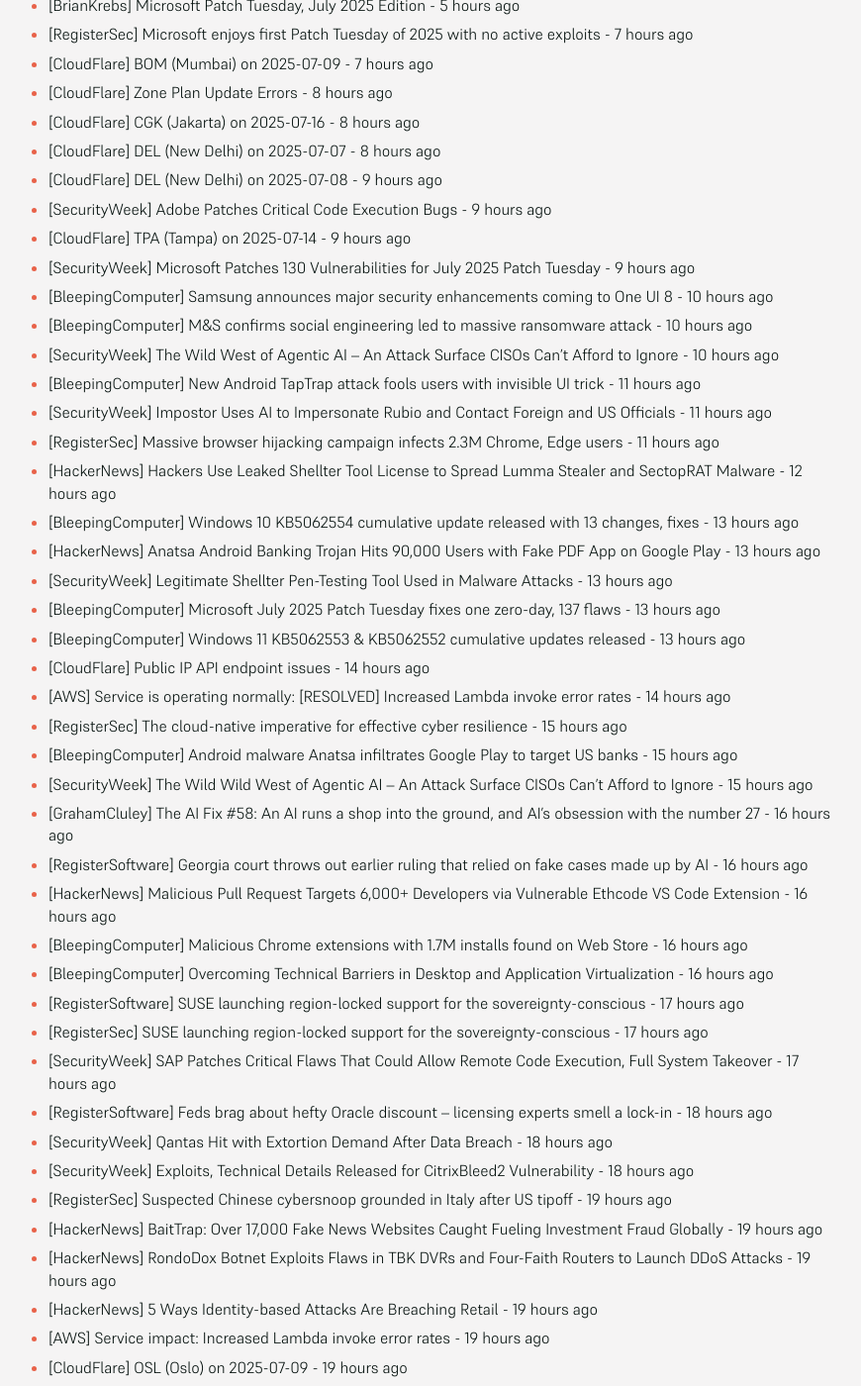
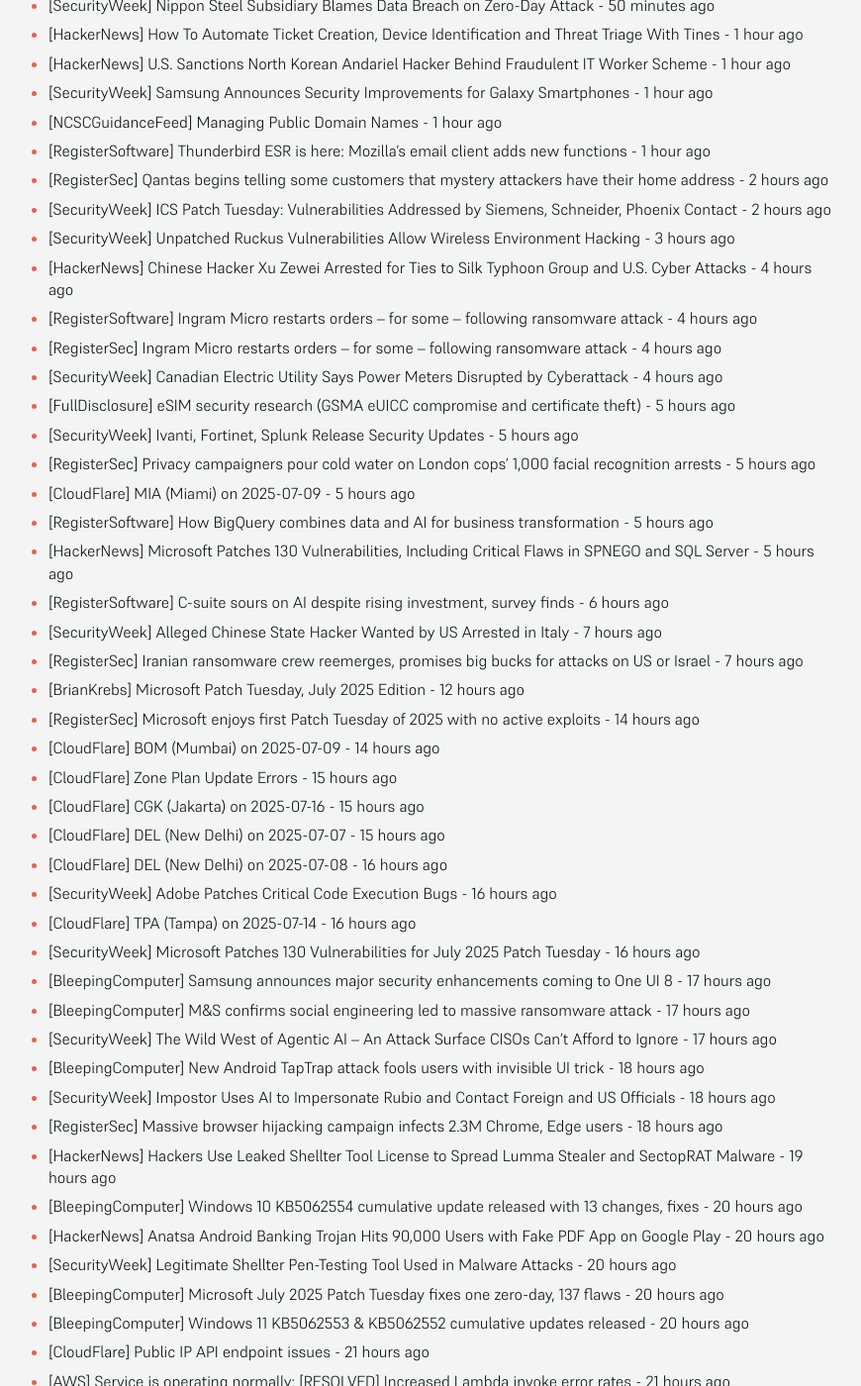
Before and after one commit to SecOpsNews/news, a Jekyll site: the page built from index.md, in a window 1280 px wide and 1400 px high, scrolled down 339 px. Shown: the whole window at 99% size, without its empty margins (215-1085 px from the left). Built offline with Jekyll 4.4.1, drawn with Linux system fonts in a browser that asks for light colours; some of the changed text lies outside the part shown.

Commit message:
New Feed

```diff
--- a/index.md
+++ b/index.md
@@ -9,57 +9,79 @@ description: Latest Updates
 
 <!-- SecOps start -->
 
-- [SecurityWeek] Alleged Chinese State Hacker Wanted by US Arrested in Italy - 20 minutes ago
-- [RegisterSec] Iranian ransomware crew reemerges, promises big bucks for attacks on US or Israel - 20 minutes ago
-- [BrianKrebs] Microsoft Patch Tuesday, July 2025 Edition - 5 hours ago
-- [RegisterSec] Microsoft enjoys first Patch Tuesday of 2025 with no active exploits - 7 hours ago
-- [CloudFlare] BOM (Mumbai) on 2025-07-09 - 7 hours ago
-- [CloudFlare] Zone Plan Update Errors - 8 hours ago
-- [CloudFlare] CGK (Jakarta) on 2025-07-16 - 8 hours ago
-- [CloudFlare] DEL (New Delhi) on 2025-07-07 - 8 hours ago
-- [CloudFlare] DEL (New Delhi) on 2025-07-08 - 9 hours ago
-- [SecurityWeek] Adobe Patches Critical Code Execution Bugs - 9 hours ago
-- [CloudFlare] TPA (Tampa) on 2025-07-14 - 9 hours ago
-- [SecurityWeek] Microsoft Patches 130 Vulnerabilities for July 2025 Patch Tuesday - 9 hours ago
-- [BleepingComputer] Samsung announces major security enhancements coming to One UI 8 - 10 hours ago
-- [BleepingComputer] M&S confirms social engineering led to massive ransomware attack - 10 hours ago
-- [SecurityWeek] The Wild West of Agentic AI – An Attack Surface CISOs Can’t Afford to Ignore - 10 hours ago
-- [BleepingComputer] New Android TapTrap attack fools users with invisible UI trick - 11 hours ago
-- [SecurityWeek] Impostor Uses AI to Impersonate Rubio and Contact Foreign and US Officials - 11 hours ago
-- [RegisterSec] Massive browser hijacking campaign infects 2.3M Chrome, Edge users - 11 hours ago
-- [HackerNews] Hackers Use Leaked Shellter Tool License to Spread Lumma Stealer and SectopRAT Malware - 12 hours ago
-- [BleepingComputer] Windows 10 KB5062554 cumulative update released with 13 changes, fixes - 13 hours ago
-- [HackerNews] Anatsa Android Banking Trojan Hits 90,000 Users with Fake PDF App on Google Play - 13 hours ago
-- [SecurityWeek] Legitimate Shellter Pen-Testing Tool Used in Malware Attacks - 13 hours ago
-- [BleepingComputer] Microsoft July 2025 Patch Tuesday fixes one zero-day, 137 flaws - 13 hours ago
-- [BleepingComputer] Windows 11 KB5062553 & KB5062552  cumulative updates released - 13 hours ago
-- [CloudFlare] Public IP API endpoint issues - 14 hours ago
-- [AWS] Service is operating normally: [RESOLVED] Increased Lambda invoke error rates - 14 hours ago
-- [RegisterSec] The cloud-native imperative for effective cyber resilience - 15 hours ago
-- [BleepingComputer] Android malware Anatsa infiltrates Google Play to target US banks - 15 hours ago
-- [SecurityWeek] The Wild Wild West of Agentic AI – An Attack Surface CISOs Can’t Afford to Ignore - 15 hours ago
-- [GrahamCluley] The AI Fix #58: An AI runs a shop into the ground, and AI’s obsession with the number 27 - 16 hours ago
-- [RegisterSoftware] Georgia court throws out earlier ruling that relied on fake cases made up by AI - 16 hours ago
-- [HackerNews] Malicious Pull Request Targets 6,000+ Developers via Vulnerable Ethcode VS Code Extension - 16 hours ago
-- [BleepingComputer] Malicious Chrome extensions with 1.7M installs found on Web Store - 16 hours ago
-- [BleepingComputer] Overcoming Technical Barriers in Desktop and Application Virtualization - 16 hours ago
-- [RegisterSoftware] SUSE launching region-locked support for the sovereignty-conscious - 17 hours ago
-- [RegisterSec] SUSE launching region-locked support for the sovereignty-conscious - 17 hours ago
-- [SecurityWeek] SAP Patches Critical Flaws That Could Allow Remote Code Execution, Full System Takeover - 17 hours ago
-- [RegisterSoftware] Feds brag about hefty Oracle discount – licensing experts smell a lock-in - 18 hours ago
-- [SecurityWeek] Qantas Hit with Extortion Demand After Data Breach - 18 hours ago
-- [SecurityWeek] Exploits, Technical Details Released for CitrixBleed2 Vulnerability - 18 hours ago
-- [RegisterSec] Suspected Chinese cybersnoop grounded in Italy after US tipoff - 19 hours ago
-- [HackerNews] BaitTrap: Over 17,000 Fake News Websites Caught Fueling Investment Fraud Globally - 19 hours ago
-- [HackerNews] RondoDox Botnet Exploits Flaws in TBK DVRs and Four-Faith Routers to Launch DDoS Attacks - 19 hours ago
-- [HackerNews] 5 Ways Identity-based Attacks Are Breaching Retail - 19 hours ago
-- [AWS] Service impact: Increased Lambda invoke error rates - 19 hours ago
-- [CloudFlare] OSL (Oslo) on 2025-07-09 - 19 hours ago
-- [RegisterSoftware] Firefox is fine. The people running it are not - 21 hours ago
-- [HackerNews] Researchers Uncover Batavia Windows Spyware Stealing Documents from Russian Firms - 22 hours ago
-- [RegisterSec] Is your password ecosystem ready for the regulators? - 22 hours ago
-- [TroyHunt] Weekly Update 459 - 22 hours ago
-- [RegisterSoftware] Microsoft developer ported vector database coded in SAP’s ABAP to the ZX Spectrum - 23 hours ago
+- [RegisterSoftware] Elon Musk's Grok chatbot posts Mein Kampf 2.0 in now-deleted X rant - 22 minutes ago
+- [RegisterSoftware] Google Cloud lands gig to make 100,000 UK civil servants tech-literate - 22 minutes ago
+- [SecurityWeek] Nippon Steel Subsidiary Blames Data Breach on Zero-Day Attack - 50 minutes ago
+- [HackerNews] How To Automate Ticket Creation, Device Identification and Threat Triage With Tines - 1 hour ago
+- [HackerNews] U.S. Sanctions North Korean Andariel Hacker Behind Fraudulent IT Worker Scheme - 1 hour ago
+- [SecurityWeek] Samsung Announces Security Improvements for Galaxy Smartphones - 1 hour ago
+- [NCSCGuidanceFeed] Managing Public Domain Names - 1 hour ago
+- [RegisterSoftware] Thunderbird ESR is here: Mozilla's email client adds new functions - 1 hour ago
+- [RegisterSec] Qantas begins telling some customers that mystery attackers have their home address - 2 hours ago
+- [SecurityWeek] ICS Patch Tuesday: Vulnerabilities Addressed by Siemens, Schneider, Phoenix Contact - 2 hours ago
+- [SecurityWeek] Unpatched Ruckus Vulnerabilities Allow Wireless Environment Hacking - 3 hours ago
+- [HackerNews] Chinese Hacker Xu Zewei Arrested for Ties to Silk Typhoon Group and U.S. Cyber Attacks - 4 hours ago
+- [RegisterSoftware] Ingram Micro restarts orders – for some – following ransomware attack - 4 hours ago
+- [RegisterSec] Ingram Micro restarts orders – for some – following ransomware attack - 4 hours ago
+- [SecurityWeek] Canadian Electric Utility Says Power Meters Disrupted by Cyberattack - 4 hours ago
+- [FullDisclosure] eSIM security research (GSMA eUICC compromise and certificate	theft) - 5 hours ago
+- [SecurityWeek] Ivanti, Fortinet, Splunk Release Security Updates - 5 hours ago
+- [RegisterSec] Privacy campaigners pour cold water on London cops' 1,000 facial recognition arrests - 5 hours ago
+- [CloudFlare] MIA (Miami) on 2025-07-09 - 5 hours ago
+- [RegisterSoftware] How BigQuery combines data and AI for business transformation - 5 hours ago
+- [HackerNews] Microsoft Patches 130 Vulnerabilities, Including Critical Flaws in SPNEGO and SQL Server - 5 hours ago
+- [RegisterSoftware] C-suite sours on AI despite rising investment, survey finds - 6 hours ago
+- [SecurityWeek] Alleged Chinese State Hacker Wanted by US Arrested in Italy - 7 hours ago
+- [RegisterSec] Iranian ransomware crew reemerges, promises big bucks for attacks on US or Israel - 7 hours ago
+- [BrianKrebs] Microsoft Patch Tuesday, July 2025 Edition - 12 hours ago
+- [RegisterSec] Microsoft enjoys first Patch Tuesday of 2025 with no active exploits - 14 hours ago
+- [CloudFlare] BOM (Mumbai) on 2025-07-09 - 14 hours ago
+- [CloudFlare] Zone Plan Update Errors - 15 hours ago
+- [CloudFlare] CGK (Jakarta) on 2025-07-16 - 15 hours ago
+- [CloudFlare] DEL (New Delhi) on 2025-07-07 - 15 hours ago
+- [CloudFlare] DEL (New Delhi) on 2025-07-08 - 16 hours ago
+- [SecurityWeek] Adobe Patches Critical Code Execution Bugs - 16 hours ago
+- [CloudFlare] TPA (Tampa) on 2025-07-14 - 16 hours ago
+- [SecurityWeek] Microsoft Patches 130 Vulnerabilities for July 2025 Patch Tuesday - 16 hours ago
+- [BleepingComputer] Samsung announces major security enhancements coming to One UI 8 - 17 hours ago
+- [BleepingComputer] M&S confirms social engineering led to massive ransomware attack - 17 hours ago
+- [SecurityWeek] The Wild West of Agentic AI – An Attack Surface CISOs Can’t Afford to Ignore - 17 hours ago
+- [BleepingComputer] New Android TapTrap attack fools users with invisible UI trick - 18 hours ago
+- [SecurityWeek] Impostor Uses AI to Impersonate Rubio and Contact Foreign and US Officials - 18 hours ago
+- [RegisterSec] Massive browser hijacking campaign infects 2.3M Chrome, Edge users - 18 hours ago
+- [HackerNews] Hackers Use Leaked Shellter Tool License to Spread Lumma Stealer and SectopRAT Malware - 19 hours ago
+- [BleepingComputer] Windows 10 KB5062554 cumulative update released with 13 changes, fixes - 20 hours ago
+- [HackerNews] Anatsa Android Banking Trojan Hits 90,000 Users with Fake PDF App on Google Play - 20 hours ago
+- [SecurityWeek] Legitimate Shellter Pen-Testing Tool Used in Malware Attacks - 20 hours ago
+- [BleepingComputer] Microsoft July 2025 Patch Tuesday fixes one zero-day, 137 flaws - 20 hours ago
+- [BleepingComputer] Windows 11 KB5062553 & KB5062552  cumulative updates released - 20 hours ago
+- [CloudFlare] Public IP API endpoint issues - 21 hours ago
+- [AWS] Service is operating normally: [RESOLVED] Increased Lambda invoke error rates - 21 hours ago
+- [RegisterSec] The cloud-native imperative for effective cyber resilience - 22 hours ago
+- [BleepingComputer] Android malware Anatsa infiltrates Google Play to target US banks - 22 hours ago
+- [SecurityWeek] The Wild Wild West of Agentic AI – An Attack Surface CISOs Can’t Afford to Ignore - 22 hours ago
+- [GrahamCluley] The AI Fix #58: An AI runs a shop into the ground, and AI’s obsession with the number 27 - 23 hours ago
+- [RegisterSoftware] Georgia court throws out earlier ruling that relied on fake cases made up by AI - 23 hours ago
+- [HackerNews] Malicious Pull Request Targets 6,000+ Developers via Vulnerable Ethcode VS Code Extension - 23 hours ago
+- [BleepingComputer] Malicious Chrome extensions with 1.7M installs found on Web Store - 23 hours ago
+- [BleepingComputer] Overcoming Technical Barriers in Desktop and Application Virtualization - 23 hours ago
+- [RegisterSoftware] SUSE launching region-locked support for the sovereignty-conscious - 1 day ago
+- [RegisterSec] SUSE launching region-locked support for the sovereignty-conscious - 1 day ago
+- [SecurityWeek] SAP Patches Critical Flaws That Could Allow Remote Code Execution, Full System Takeover - 1 day ago
+- [RegisterSoftware] Feds brag about hefty Oracle discount – licensing experts smell a lock-in - 1 day ago
+- [SecurityWeek] Qantas Hit with Extortion Demand After Data Breach - 1 day ago
+- [SecurityWeek] Exploits, Technical Details Released for CitrixBleed2 Vulnerability - 1 day ago
+- [RegisterSec] Suspected Chinese cybersnoop grounded in Italy after US tipoff - 1 day ago
+- [HackerNews] BaitTrap: Over 17,000 Fake News Websites Caught Fueling Investment Fraud Globally - 1 day ago
+- [HackerNews] RondoDox Botnet Exploits Flaws in TBK DVRs and Four-Faith Routers to Launch DDoS Attacks - 1 day ago
+- [HackerNews] 5 Ways Identity-based Attacks Are Breaching Retail - 1 day ago
+- [AWS] Service impact: Increased Lambda invoke error rates - 1 day ago
+- [CloudFlare] OSL (Oslo) on 2025-07-09 - 1 day ago
+- [RegisterSoftware] Firefox is fine. The people running it are not - 1 day ago
+- [HackerNews] Researchers Uncover Batavia Windows Spyware Stealing Documents from Russian Firms - 1 day ago
+- [RegisterSec] Is your password ecosystem ready for the regulators? - 1 day ago
+- [TroyHunt] Weekly Update 459 - 1 day ago
+- [RegisterSoftware] Microsoft developer ported vector database coded in SAP’s ABAP to the ZX Spectrum - 1 day ago
 - [RegisterSec] Suspected Scattered Spider domains target everyone from manufacturers to Chipotle - 1 day ago
 - [HackerNews] CISA Adds Four Critical Vulnerabilities to KEV Catalog Due to Active Exploitation - 1 day ago
 - [BleepingComputer] Public exploits released for Citrix Bleed 2 NetScaler flaw, patch now - 1 day ago
@@ -85,13 +107,8 @@ description: Latest Updates
 - [IT Governance] The 5 CISA Domains Explained - 1 day ago
 - [RegisterSoftware] Move over bit barns, here come Japan’s floating bit barges - 1 day ago
 - [SecurityWeek] Hunters International Shuts Down, Offers Free Decryptors as It Morphs Into World Leaks - 1 day ago
-- [RegisterSoftware] Game, set, botch: AI umpiring at Wimbledon goes long - 1 day ago
-- [SecurityWeek] Ingram Micro Scrambling to Restore Systems After Ransomware Attack - 1 day ago
-- [HackerNews] Manufacturing Security: Why Default Passwords Must Go - 1 day ago
-- [HackerNews] ⚡ Weekly Recap: Chrome 0-Day, Ivanti Exploits, MacOS Stealers, Crypto Heists and More - 1 day ago
-- [RegisterSec] Phishing platforms, infostealers blamed as identity attacks soar - 1 day ago
-- [RegisterSoftware] AI scores a huge own goal if you play up and play the game - 1 day ago
-- [RegisterSoftware] Yes, I wrote a very expensive bug. In my defense I was only seven years old at the time - 1 day ago
+- [RegisterSoftware] Game, set, botch: AI umpiring at Wimbledon goes long - 2 days ago
+- [SecurityWeek] Ingram Micro Scrambling to Restore Systems After Ransomware Attack - 2 days ago
 - [DataBreaches] Russian-linked hackers appear to have launched a crippling cyberattack on Western New Mexico University - 2 months ago
 - [DataBreaches] SK Telecom vows to take full responsibility for damage from recent data leak - 2 months ago
 - [HackerNews] Storm-1977 Hits Education Clouds with AzureChecker, Deploys 200+ Crypto Mining Containers - 2 months ago
```
